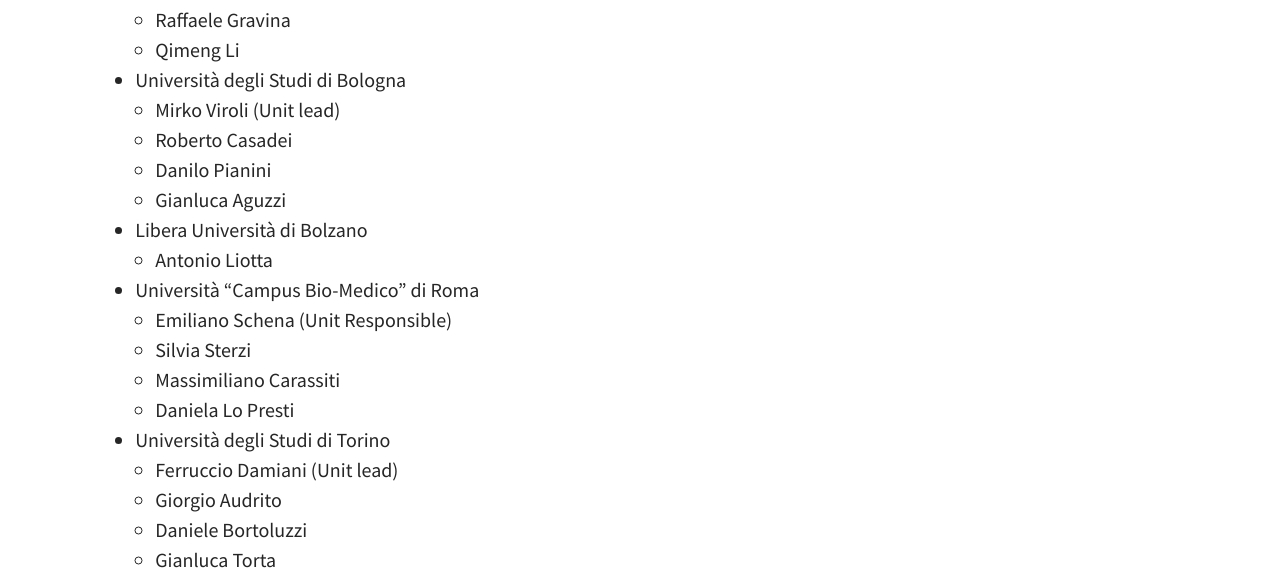
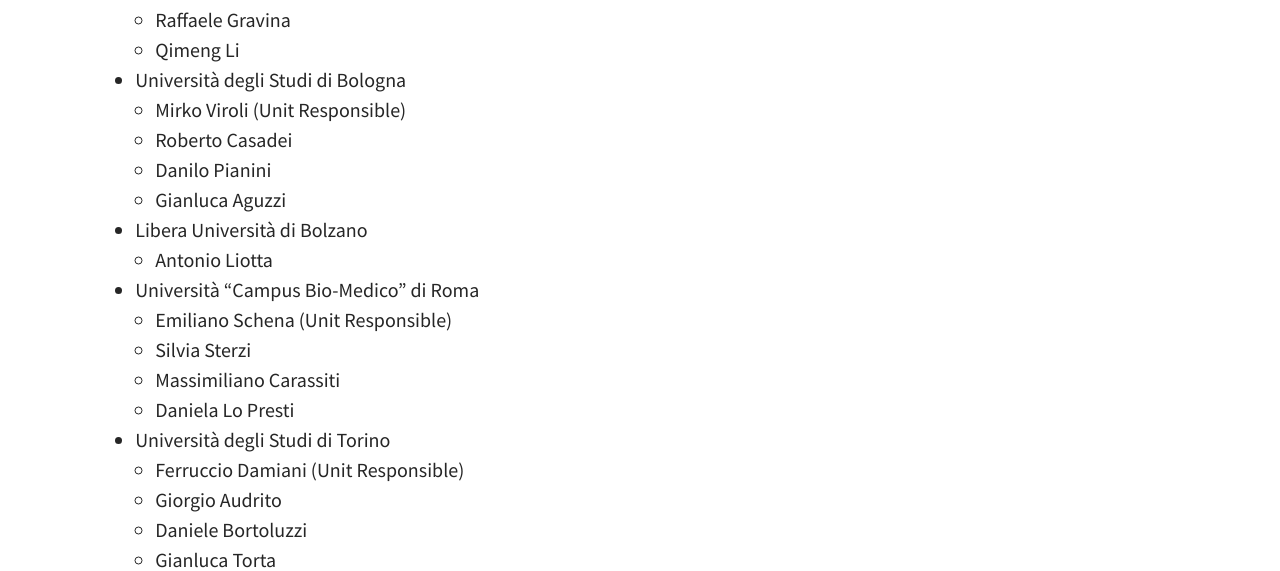
Before and after one commit to common-wears/2022, a Jekyll site: the page built from pages/2_consortium.md, in a window 1280 px wide. Shown: the part 497-1068 px from the top of the page. Built offline with Jekyll 4.4.1, drawn with Linux system fonts in a browser that asks for light colours.

Commit message:
Update 2_consortium.md

```diff
--- a/pages/2_consortium.md
+++ b/pages/2_consortium.md
@@ -14,7 +14,7 @@
    - Qimeng Li
 
  * Università degli Studi di Bologna
-   - Mirko Viroli (Unit lead)
+   - Mirko Viroli (Unit Responsible)
    - Roberto Casadei
    - Danilo Pianini
    - Gianluca Aguzzi
@@ -29,7 +29,7 @@
    - Daniela Lo Presti
 
  * Università degli Studi di Torino
-   - Ferruccio Damiani (Unit lead)
+   - Ferruccio Damiani (Unit Responsible)
    - Giorgio Audrito
    - Daniele Bortoluzzi
    - Gianluca Torta
```
